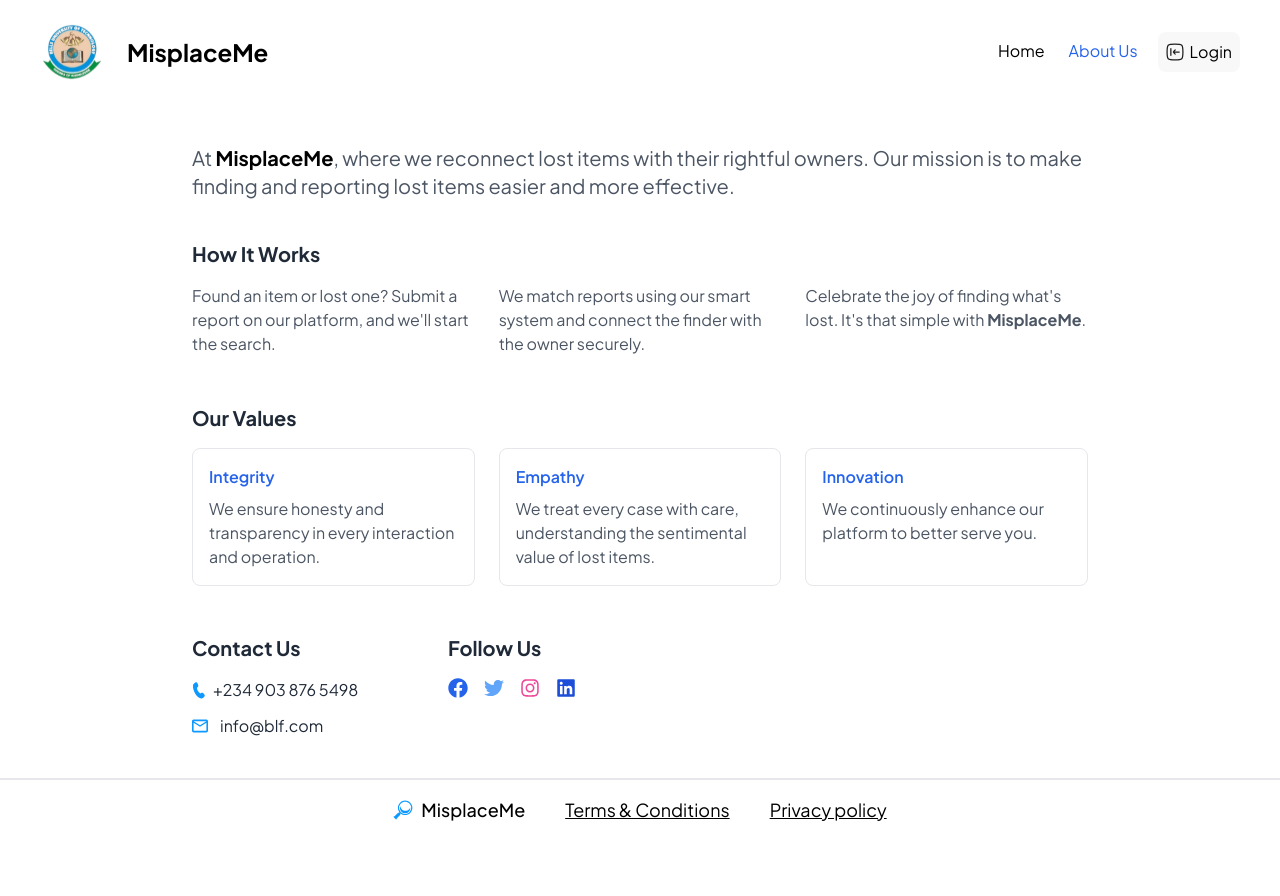
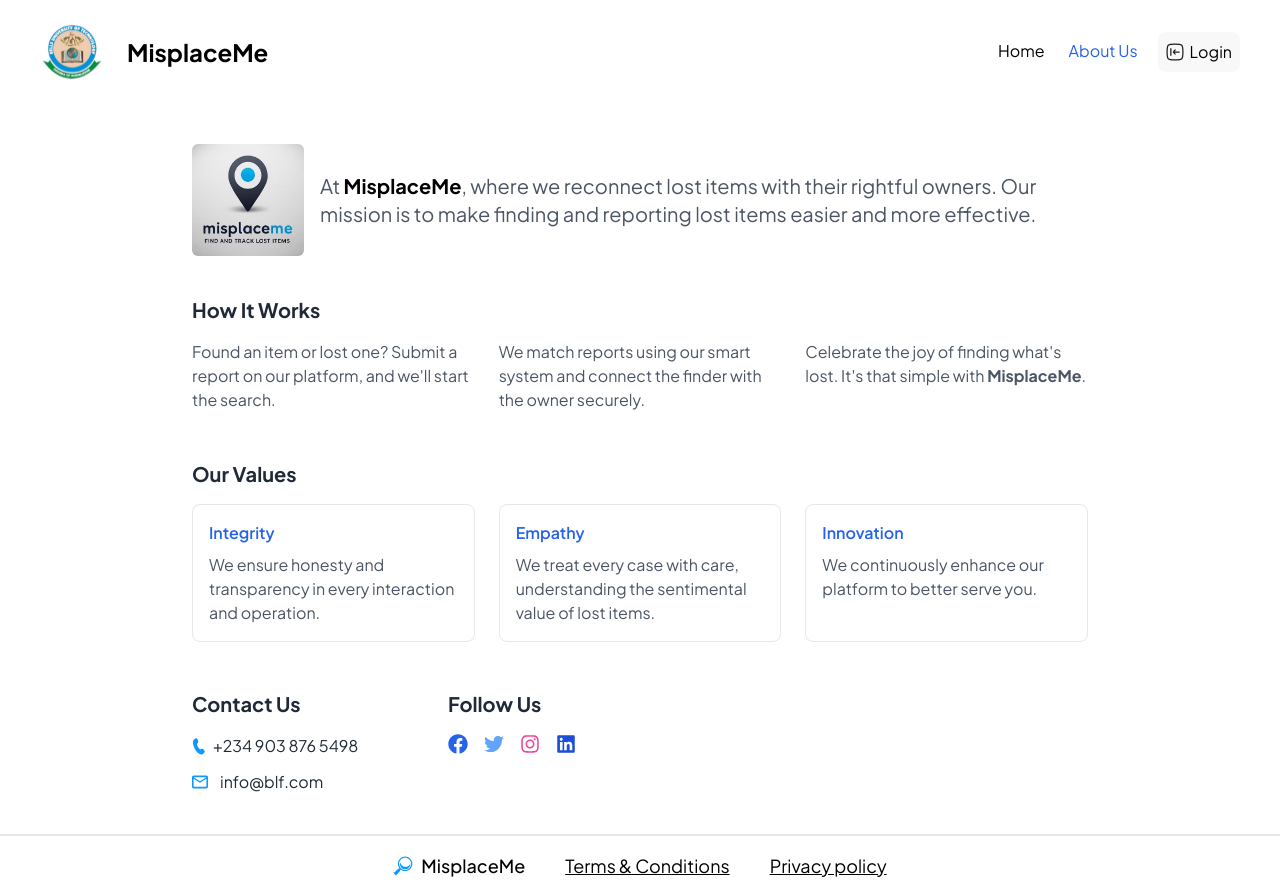
Before and after one commit to Ghreatness-Laboratory/lost-found_bellsuniversity, a React (Create React App) app: page /about-us in a window 1280 px wide. Before the commit the page ends 840 px from the top, so only its background shows below. Built offline with nearby package versions, Linux system fonts and the light colour scheme; a web font is replaced by a local one.

Commit message:
feat(aboutUs.tsx): add misplaceme logo to about us page

```diff
--- a/src/components/common/itemList.tsx
+++ b/src/components/common/itemList.tsx
@@ -136,7 +136,7 @@ const ItemList = ({ title, filter, reportItems, selectedLocations = [] }: ItemLi
         </div>
       </div>}
 
-      {filteredItems.length > 0 && <div className="flex items-center justify-center gap-4 mt-4 max-w-[320px] w-full mx-auto">
+      {filteredItems.length > 0 && <div className="flex items-center justify-center gap-4 mt-4 max-w-[320px] w-full mx-auto mt-8 text-sm md:text-base">
         <button
           className="py-2 bg-blue-400 text-white rounded-full max-w-[90px] w-full active:bg-blue-500"
           onClick={handlePrevPage}
--- a/src/components/reports/reportHistory.tsx
+++ b/src/components/reports/reportHistory.tsx
@@ -140,7 +140,7 @@ const ReportsHistory: React.FC = () => {
                     <tbody className="bg-white divide-y divide-gray-200">
                       {paginatedItems.map((report) => (
                         <tr key={report.id}>
-                          <td className="px-4 py-5 text-sm font-medium text-gray-700 whitespace-nowrap">
+                          <td className="px-2 md:px-4 py-4 md:py-5 text-sm font-medium text-gray-700 whitespace-nowrap">
                             <div className="inline-flex items-center gap-x-3">
                               <div className="flex items-center gap-x-2">
                                 {report.isEditing ? (
@@ -245,7 +245,7 @@ const ReportsHistory: React.FC = () => {
             </div>
           </div>
 
-          <div className="flex items-center justify-center gap-4 mt-8 md:mt-10 max-w-[320px] w-full mx-auto">
+          <div className="flex items-center justify-center gap-4 mt-8 md:mt-10 max-w-[320px] w-full mx-auto text-sm md:text-base">
             <button
               className="py-2 bg-blue-400 text-white rounded-full max-w-[90px] w-full active:bg-blue-500"
               onClick={handlePrevPage}
--- a/src/pages/aboutUs.tsx
+++ b/src/pages/aboutUs.tsx
@@ -1,6 +1,7 @@
 import React from 'react';
 import { useEffect, useState } from 'react';
 import { FaFacebook, FaInstagram, FaLinkedin, FaTwitter } from 'react-icons/fa';
+import MisplaceMeLogo from '../assets/images/WhatsApp Image 2024-11-19 at 09.25.06_0f465b57.jpg';
 import { universities } from '../components/common/navbar';
 
 interface SocialMediaLinks {
@@ -29,7 +30,16 @@ const AboutUs: React.FC = () => {
   return (
     <div className="mx-4 md:mx-10 py-10 text-gray-800">
       <div className="max-w-4xl mx-auto">
-        <header className="mb-10">
+        <header className="flex flex-col md:flex-row md:items-center gap-4 mb-10">
+          <div className='max-w-28 w-full h-26 md:h-28'>
+            <img
+              src={MisplaceMeLogo}
+              alt='MisplaceMe'
+              width={100}
+              height={100}
+              className='object-cover rounded-md w-full h-full'
+            />
+          </div>
           <p className="text-lg sm:text-xl text-gray-600">
             At <span className='font-bold text-black text-xl'>MisplaceMe</span>, where we reconnect lost items with their rightful owners. Our mission is to make finding and reporting lost items easier and more effective.
           </p>
```
